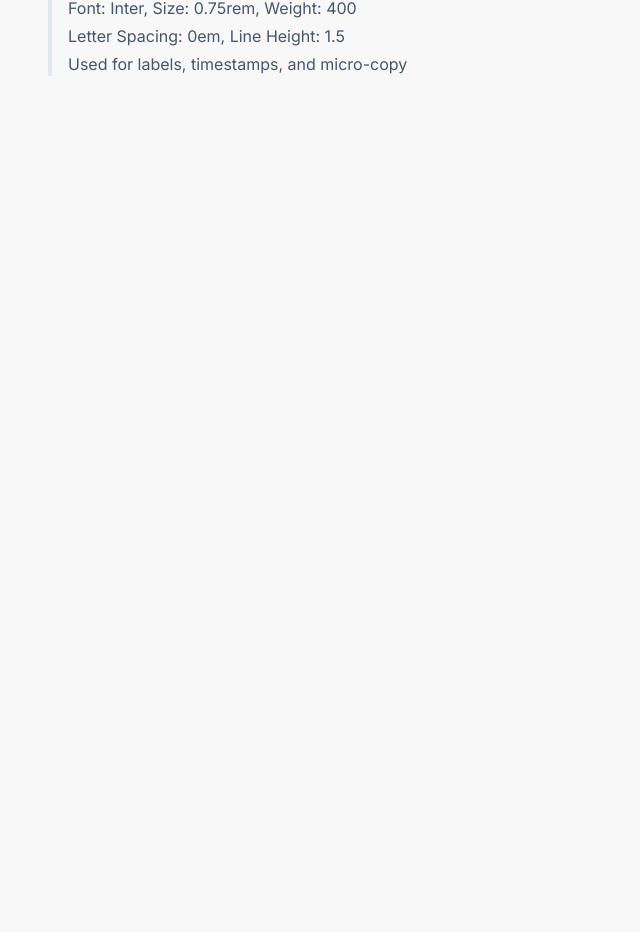
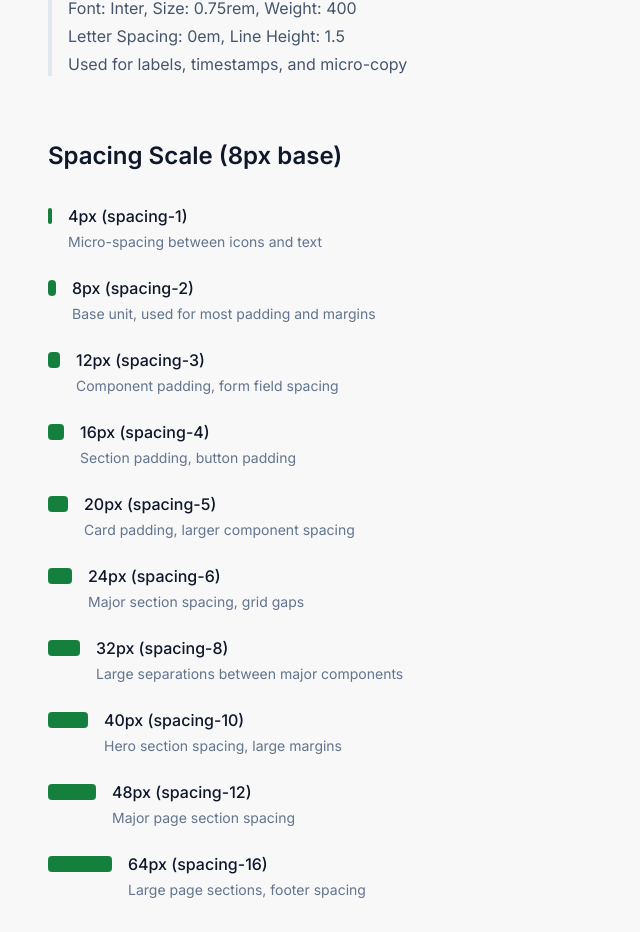
Before and after one commit to abeeratia/Next-js-user-manager, a Next.js app: page / in a window 1280 px wide. Shown: the part 3150-4082 px from the top of the page, without its empty margins (0-640 px from the left). Before the commit the page ends 3258 px from the top, so only its background shows below. Built offline with nearby package versions, Linux system fonts and the light colour scheme.

Commit message:
implement spacing scale design system section with visual blocks

```diff
--- a/src/app/page.tsx
+++ b/src/app/page.tsx
@@ -2,6 +2,7 @@ import { Header } from "@/components/organisms/Header";
 import { Hero } from "@/components/organisms/Hero";
 import { ColorPalette } from "@/components/organisms/ColorPalette";
 import { TypographyPalette } from "@/components/organisms/TypographyPalette";
+import { SpacingPalette } from "@/components/organisms/SpacingPalette";
 
 export default function Home() {
   return (
@@ -11,6 +12,7 @@ export default function Home() {
         <Hero />
         <ColorPalette />
         <TypographyPalette />
+        <SpacingPalette />
       </main>
     </div>
   );
--- /dev/null
+++ b/src/components/molecules/SpacingRow.tsx
@@ -0,0 +1,30 @@
+import { cn } from "@/lib/utils";
+
+interface SpacingRowProps extends React.HTMLAttributes<HTMLDivElement> {
+  name: string;
+  tailwindClass: string;
+  description: string;
+}
+
+export function SpacingRow({
+  name,
+  tailwindClass,
+  description,
+  className,
+  ...props
+}: SpacingRowProps) {
+  return (
+    <div className={cn("flex items-start gap-4", className)} {...props}>
+      <div
+        className={cn(
+          "h-4 rounded-sm bg-primary-600 shrink-0 mt-1",
+          tailwindClass
+        )}
+      />
+      <div className="flex flex-col gap-1">
+        <div className="text-base font-medium text-slate-900">{name}</div>
+        <div className="text-sm text-slate-500">{description}</div>
+      </div>
+    </div>
+  );
+}
--- /dev/null
+++ b/src/components/organisms/SpacingPalette.tsx
@@ -0,0 +1,19 @@
+import { SpacingRow } from "@/components/molecules/SpacingRow";
+import { spacingData } from "@/constants/spacing";
+
+export function SpacingPalette() {
+  return (
+    <section className="mx-auto w-full max-w-7xl px-8 py-8 sm:px-10 lg:px-12">
+      <div className="flex flex-col gap-6">
+        <h3 className="text-2xl font-semibold text-slate-900">
+          Spacing Scale (8px base)
+        </h3>
+        <div className="flex flex-col gap-6 mt-2">
+          {spacingData.map((item) => (
+            <SpacingRow key={item.name} {...item} />
+          ))}
+        </div>
+      </div>
+    </section>
+  );
+}
--- /dev/null
+++ b/src/constants/spacing.ts
@@ -0,0 +1,62 @@
+export const spacingData = [
+  {
+    name: "4px (spacing-1)",
+    size: 4,
+    tailwindClass: "w-1",
+    description: "Micro-spacing between icons and text",
+  },
+  {
+    name: "8px (spacing-2)",
+    size: 8,
+    tailwindClass: "w-2",
+    description: "Base unit, used for most padding and margins",
+  },
+  {
+    name: "12px (spacing-3)",
+    size: 12,
+    tailwindClass: "w-3",
+    description: "Component padding, form field spacing",
+  },
+  {
+    name: "16px (spacing-4)",
+    size: 16,
+    tailwindClass: "w-4",
+    description: "Section padding, button padding",
+  },
+  {
+    name: "20px (spacing-5)",
+    size: 20,
+    tailwindClass: "w-5",
+    description: "Card padding, larger component spacing",
+  },
+  {
+    name: "24px (spacing-6)",
+    size: 24,
+    tailwindClass: "w-6",
+    description: "Major section spacing, grid gaps",
+  },
+  {
+    name: "32px (spacing-8)",
+    size: 32,
+    tailwindClass: "w-8",
+    description: "Large separations between major components",
+  },
+  {
+    name: "40px (spacing-10)",
+    size: 40,
+    tailwindClass: "w-10",
+    description: "Hero section spacing, large margins",
+  },
+  {
+    name: "48px (spacing-12)",
+    size: 48,
+    tailwindClass: "w-12",
+    description: "Major page section spacing",
+  },
+  {
+    name: "64px (spacing-16)",
+    size: 64,
+    tailwindClass: "w-16",
+    description: "Large page sections, footer spacing",
+  },
+];
```
